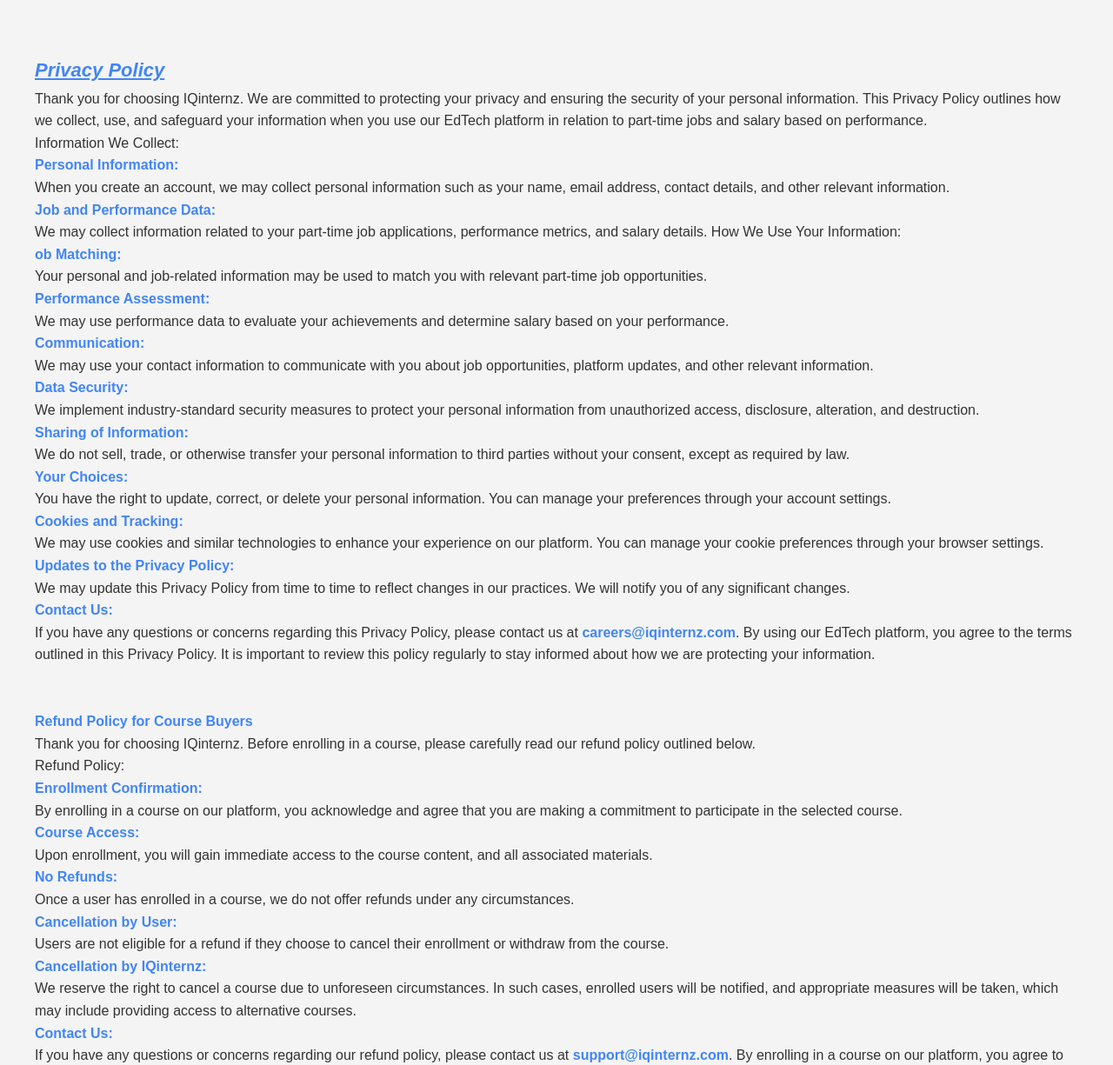
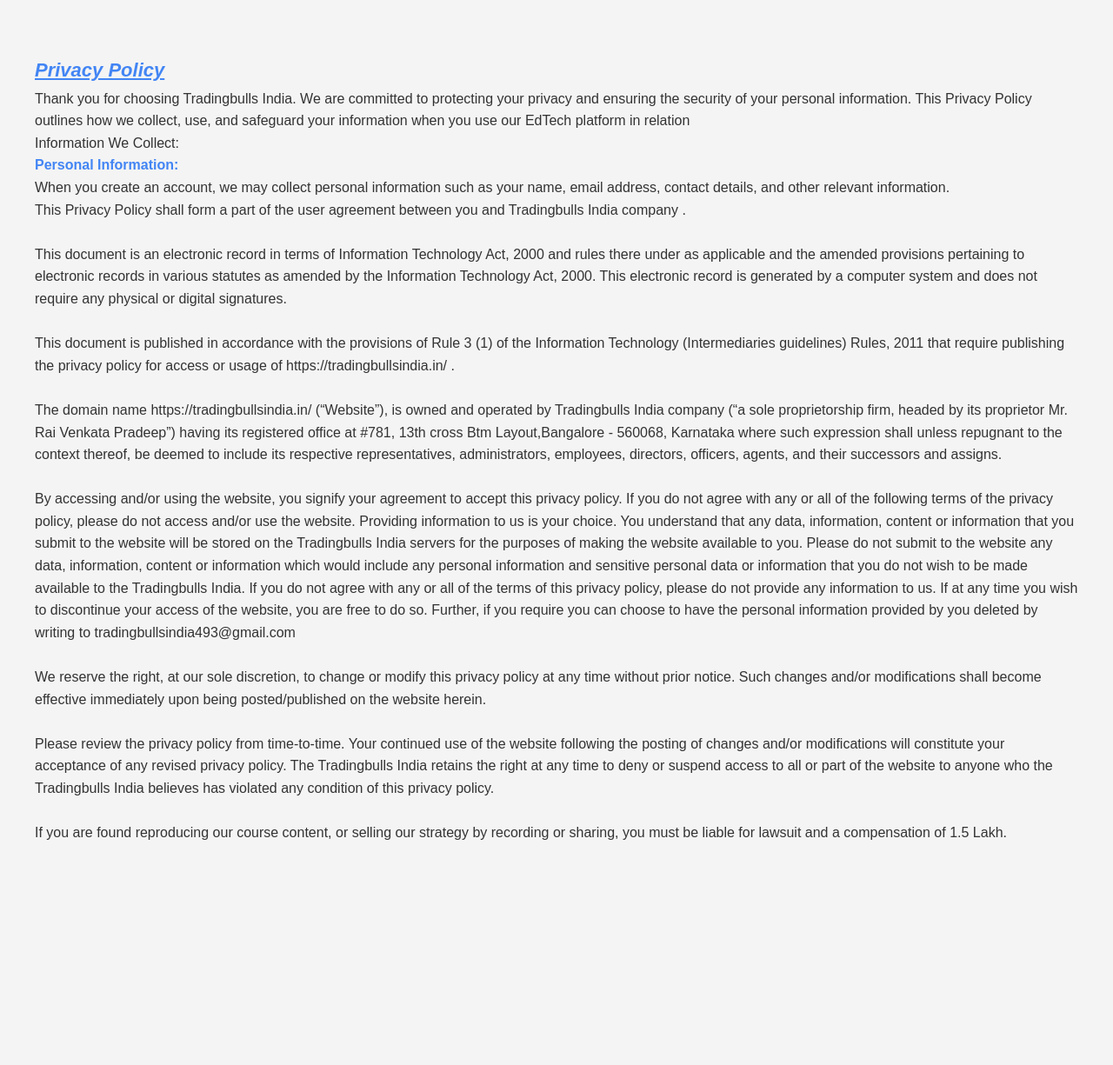
Before and after one commit to pradeeprai0925/tbi_website, a plain HTML site: page privacy.html in a window 1280 px wide. Shown: the top 1225 px of the page at 87% size. After the commit the page ends 1011 px from the top, so only its background shows below. Drawn offline with Linux system fonts and the light colour scheme.

Commit message:
<updated courses file>

```diff
--- a/privacy.html
+++ b/privacy.html
@@ -102,9 +102,9 @@
 <body id="top">
 
 <p>
-Thank you for choosing IQinternz. We are committed to protecting your privacy and
+Thank you for choosing Tradingbulls India. We are committed to protecting your privacy and
 ensuring the security of your personal information. This Privacy Policy outlines how we collect, use, and safeguard your
-information when you use our EdTech platform in relation to part-time jobs and salary based on performance.
+information when you use our EdTech platform in relation
 <br>
 Information We Collect:
 <br>
@@ -113,93 +113,28 @@ Information We Collect:
 When you create an account, we may collect personal information such as your name, email address, contact details, and
 other relevant information.
 <br>
-<b>Job and Performance Data:</b>
-<br>
-We may collect information related to your part-time job applications, performance metrics, and salary details.
-How We Use Your Information:
-<br>
-<b>ob Matching:</b>
-<br>
-Your personal and job-related information may be used to match you with relevant part-time job opportunities.
-<br>
-<b>Performance Assessment:</b>
-<br>
-We may use performance data to evaluate your achievements and determine salary based on your performance.
-<br>
-<b>Communication:</b>
-<br>
-We may use your contact information to communicate with you about job opportunities, platform updates, and other
-relevant information.
-<br>
-<b>Data Security:</b>
-<br>
-We implement industry-standard security measures to protect your personal information from unauthorized access,
-disclosure, alteration, and destruction.
-<br>
-<b>Sharing of Information:</b>
-<br>
-We do not sell, trade, or otherwise transfer your personal information to third parties without your consent, except as
-required by law.
-<br>
-<b>Your Choices:</b>
-<br>
-You have the right to update, correct, or delete your personal information. You can manage your preferences through your
-account settings.
-<br>
-<b>Cookies and Tracking:</b>
-<br>
-We may use cookies and similar technologies to enhance your experience on our platform. You can manage your cookie
-preferences through your browser settings.
-<br>
-<b>Updates to the Privacy Policy:</b>
-<br>
-We may update this Privacy Policy from time to time to reflect changes in our practices. We will notify you of any
-significant changes.
-<br>
-<b>Contact Us:</b>
-<br>
-If you have any questions or concerns regarding this Privacy Policy, please contact us at <b>careers@iqinternz.com</b>.
-By using our EdTech platform, you agree to the terms outlined in this Privacy Policy. It is important to review this
-policy regularly to stay informed about how we are protecting your information.
-
+This Privacy Policy shall form a part of the user agreement between you and Tradingbulls India company .
 <br>
 <br>
+This document is an electronic record in terms of Information Technology Act, 2000 and rules there under as applicable and the amended provisions pertaining to electronic records in various statutes as amended by the Information Technology Act, 2000. This electronic record is generated by a computer system and does not require any physical or digital signatures.
 <br>
-<b>Refund Policy for Course Buyers</b>
 <br>
-Thank you for choosing IQinternz. Before enrolling in a course, please carefully
-read our refund policy outlined below.
+This document is published in accordance with the provisions of Rule 3 (1) of the Information Technology (Intermediaries guidelines) Rules, 2011 that require publishing the privacy policy for access or usage of https://tradingbullsindia.in/ .
 <br>
-Refund Policy:
 <br>
-<b>Enrollment Confirmation:</b>
+The domain name https://tradingbullsindia.in/ (“Website”), is owned and operated by Tradingbulls India company (“a sole proprietorship firm, headed by its proprietor Mr. Rai Venkata Pradeep”) having its registered office at #781, 13th cross Btm Layout,Bangalore - 560068, Karnataka where such expression shall unless repugnant to the context thereof, be deemed to include its respective representatives, administrators, employees, directors, officers, agents, and their successors and assigns.
 <br>
-By enrolling in a course on our platform, you acknowledge and agree that you are making a commitment to participate in
-the selected course.
 <br>
-<b>Course Access:</b>
+By accessing and/or using the website, you signify your agreement to accept this privacy policy. If you do not agree with any or all of the following terms of the privacy policy, please do not access and/or use the website. Providing information to us is your choice. You understand that any data, information, content or information that you submit to the website will be stored on the Tradingbulls India servers for the purposes of making the website available to you. Please do not submit to the website any data, information, content or information which would include any personal information and sensitive personal data or information that you do not wish to be made available to the Tradingbulls India. If you do not agree with any or all of the terms of this privacy policy, please do not provide any information to us. If at any time you wish to discontinue your access of the website, you are free to do so. Further, if you require you can choose to have the personal information provided by you deleted by writing to tradingbullsindia493@gmail.com
 <br>
-Upon enrollment, you will gain immediate access to the course content, and all associated materials.
 <br>
-<b>No Refunds:</b>
+We reserve the right, at our sole discretion, to change or modify this privacy policy at any time without prior notice. Such changes and/or modifications shall become effective immediately upon being posted/published on the website herein.
 <br>
-Once a user has enrolled in a course, we do not offer refunds under any circumstances.
 <br>
-<b>Cancellation by User:</b>
+Please review the privacy policy from time-to-time. Your continued use of the website following the posting of changes and/or modifications will constitute your acceptance of any revised privacy policy. The Tradingbulls India retains the right at any time to deny or suspend access to all or part of the website to anyone who the Tradingbulls India believes has violated any condition of this privacy policy.
 <br>
-Users are not eligible for a refund if they choose to cancel their enrollment or withdraw from the course.
 <br>
-<b>Cancellation by IQinternz:</b>
-<br>
-We reserve the right to cancel a course due to unforeseen circumstances. In such cases, enrolled users will be notified,
-and appropriate measures will be taken, which may include providing access to alternative courses.
-<br>
-<b>Contact Us:</b>
-<br>
-If you have any questions or concerns regarding our refund policy, please contact us at <b>support@iqinternz.com</b>.
-By enrolling in a course on our platform, you agree to adhere to the terms outlined in this refund policy. It is
-essential to consider your commitment to a course before enrolling, as refunds will not be provided once the enrollment
-process is complete.
+If you are found reproducing our course content, or selling our strategy by recording or sharing, you must be liable for lawsuit and a compensation of 1.5 Lakh.
 <br>
 </p>
 </body>
```
Also changed, not shown: about.html (+1 -1 lines), courses.html (+47 -6 lines), update_commands.txt, 1 other file.
